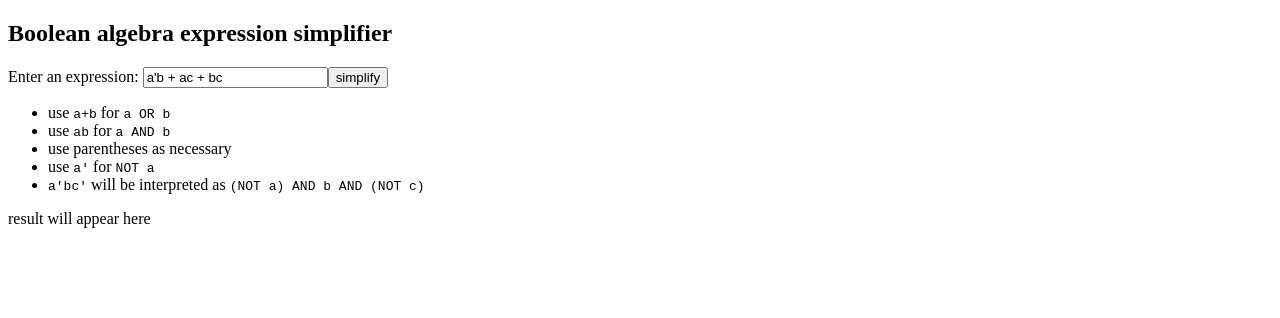
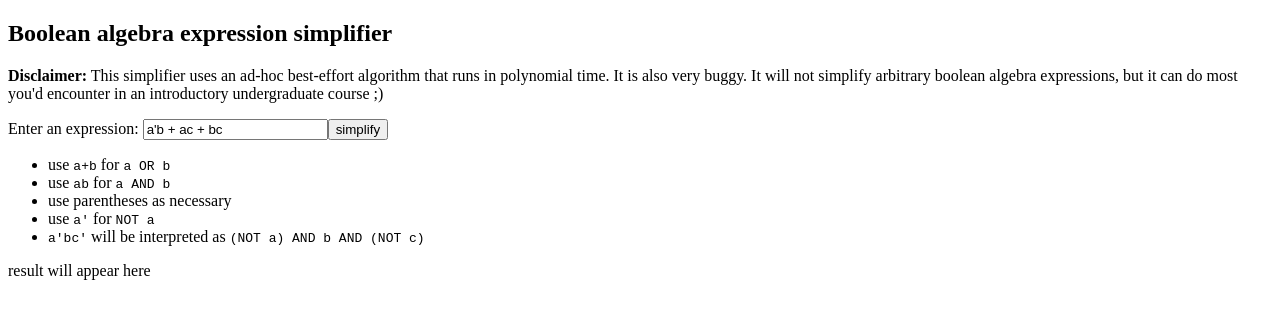
Before and after one commit to sid-code/boolalg, a plain HTML site: page web/index.html in a window 1280 px wide. Drawn offline with Linux system fonts and the light colour scheme; a script that the page names is missing.

Commit message:
Add disclaimer

```diff
--- a/web/index.html
+++ b/web/index.html
@@ -8,6 +8,11 @@
 
   <body>
     <h2>Boolean algebra expression simplifier</h2>
+    <p><b>Disclaimer:</b> This simplifier uses an ad-hoc best-effort algorithm
+    that runs in polynomial time. It is also very buggy. It will not simplify
+    arbitrary boolean algebra expressions, but it can do most you'd encounter
+    in an introductory undergraduate course ;)
+
     <p>Enter an expression: <input type="text" id="expression" value="a'b + ac + bc"></input><button id="simplify">simplify</button>
     <ul>
       <li>use <tt>a+b</tt> for <tt>a OR b</tt></li>
```
